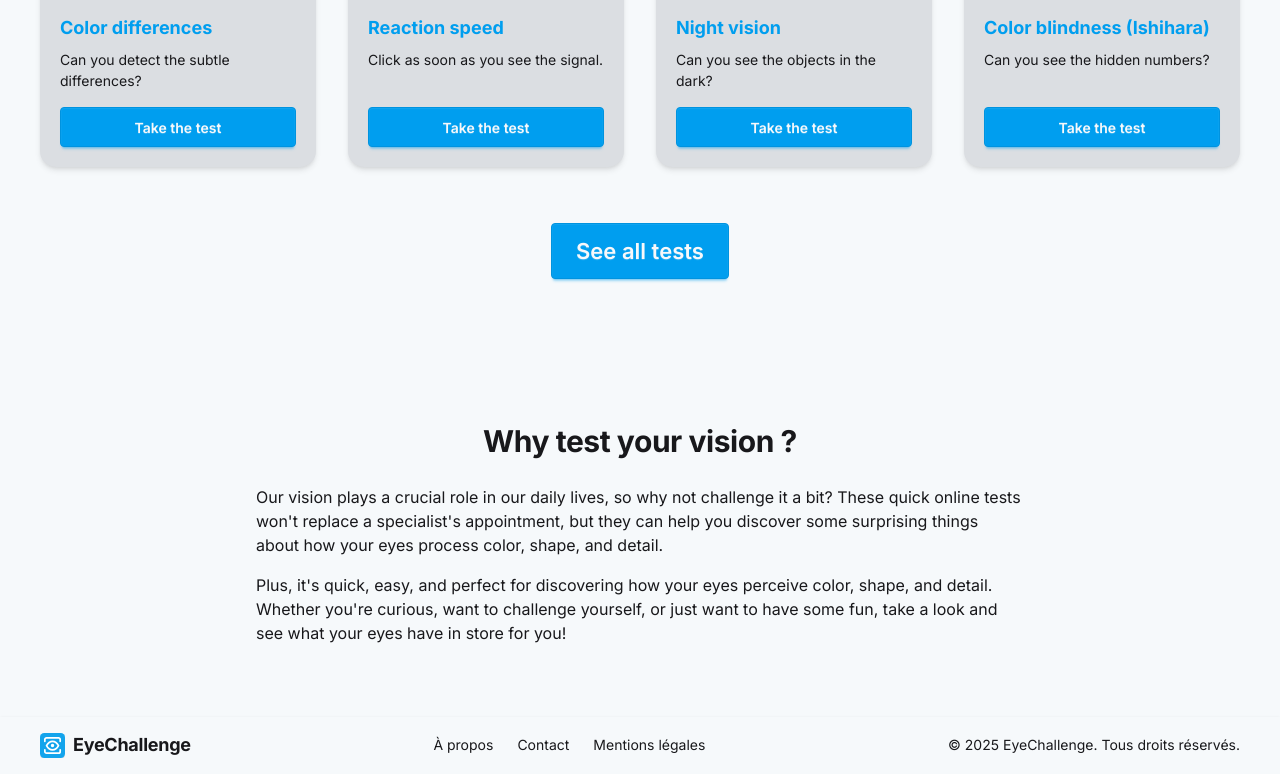
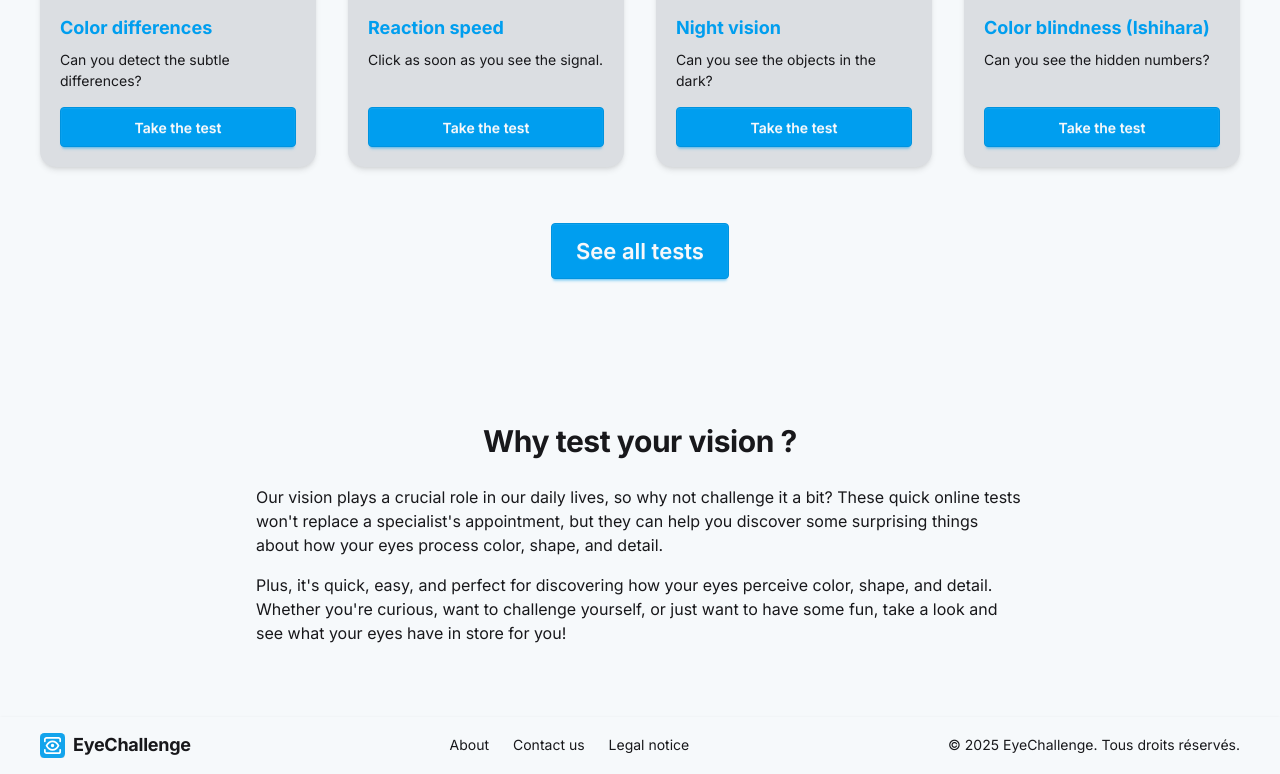
Before and after one commit to Franklin-hyriol/EyeChallenge, a Next.js app: page / in a window 1280 px wide. Shown: the part 894-1668 px from the top of the page. Built offline with nearby package versions, Linux system fonts and the light colour scheme.

Commit message:
fix footer language

```diff
--- a/src/components/Footer/Footer.tsx
+++ b/src/components/Footer/Footer.tsx
@@ -20,13 +20,13 @@ const Footer = () => (
       </div>
       <nav className="flex gap-6 text-sm">
         <Link className="hover:text-primary transition-colors" href="/about">
-          À propos
+          About
         </Link>
         <Link className="hover:text-primary transition-colors" href="/contact">
-          Contact
+          Contact us
         </Link>
         <Link className="hover:text-primary transition-colors" href="/legal">
-          Mentions légales
+          Legal notice
         </Link>
       </nav>
       <p className="text-sm">
```
